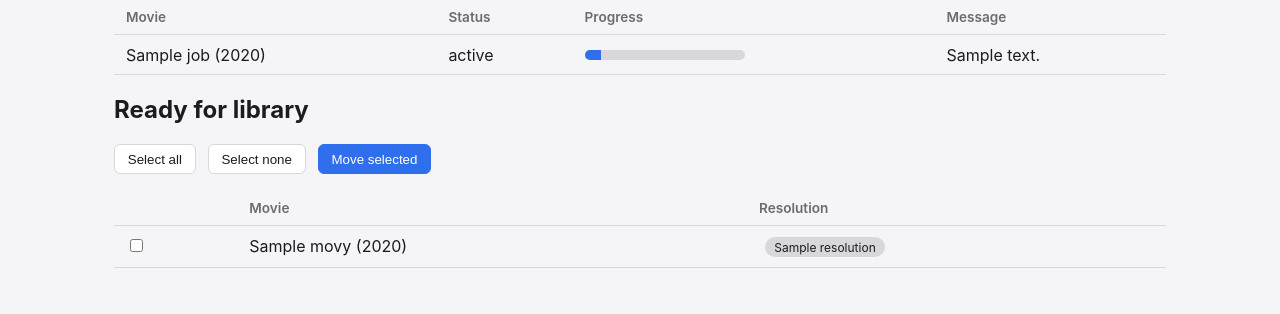
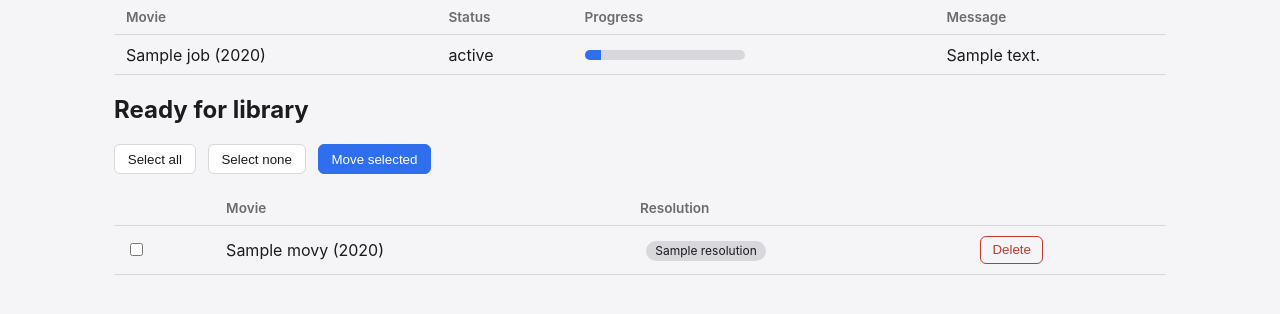
Before and after one commit to LWR999/MovieFlow, a Flask app: template templates/library.html in a window 1280 px wide. Shown: the part 209-523 px from the top of the page. Run offline with Flask 3, Linux system fonts and the light colour scheme; the template is opened without the code that fills it: most values are stand-ins (such as "Sample title", 1, 10 or a date in 2020).

Commit message:
Add deletion actions at every stage per spec section 10
POST /movies/<id>/delete deletes final_path (if set) or original_path
from disk, then removes the movie's job rows and the movie row itself
(jobs.movie_id has no ON DELETE CASCADE, so jobs must go first to
satisfy the FK constraint). Refuses with 409 if a job is currently
queued/running for that movie, rather than deleting a file out from
under an in-flight ffmpeg/mkvmerge/copy operation.

No dry-run, but per spec the button itself must still require a
click + are-you-sure - added a shared static/confirm.js that
intercepts any form[data-confirm] submit with a confirm() dialog, and
wired a Delete button into every row on Intake, Processing, and
Library. Processing/Library already wrap their movie table in one
bulk-select form, so nesting a second form per row isn't valid HTML -
each row's delete button uses the form="id" attribute to target a
sibling <form> declared after the bulk form closes.

Verified live against a running server with scratch fixtures only:
deleting a discovered item (original_path) and a preprocessed item
(final_path) both remove the file and DB row; a delete attempt against
a movie with a genuinely running job (confirmed via polling, not a
fixed sleep) correctly returns 409 and leaves the file/row untouched;
deletion succeeds cleanly with job rows cascade-cleaned once no job is
active.

```diff
--- a/app.py
+++ b/app.py
@@ -1,3 +1,6 @@
+import shutil
+from pathlib import Path
+
 from flask import Flask, abort, jsonify, redirect, render_template, request, url_for
 
 import config
@@ -106,6 +109,34 @@ def create_app():
         )
         conn.commit()
         return ("", 204)
+
+    @app.route("/movies/<int:movie_id>/delete", methods=["POST"])
+    def delete_movie(movie_id):
+        conn = db.get_db()
+        movie = conn.execute("SELECT * FROM movies WHERE id = ?", (movie_id,)).fetchone()
+        if movie is None:
+            abort(404)
+
+        active_job = conn.execute(
+            "SELECT id FROM jobs WHERE movie_id = ? AND status IN ('queued', 'running')",
+            (movie_id,),
+        ).fetchone()
+        if active_job:
+            abort(409, "cannot delete while a job is in progress for this movie")
+
+        path_str = movie["final_path"] or movie["original_path"]
+        path = Path(path_str)
+        if path.exists():
+            if path.is_dir():
+                shutil.rmtree(path)
+            else:
+                path.unlink()
+
+        conn.execute("DELETE FROM jobs WHERE movie_id = ?", (movie_id,))
+        conn.execute("DELETE FROM movies WHERE id = ?", (movie_id,))
+        conn.commit()
+
+        return redirect(request.referrer or url_for("intake"))
 
     @app.route("/movies/<int:movie_id>/preprocess", methods=["POST"])
     def trigger_preprocess(movie_id):
--- /dev/null
+++ b/static/confirm.js
@@ -0,0 +1,7 @@
+document.querySelectorAll("form[data-confirm]").forEach(function (form) {
+    form.addEventListener("submit", function (e) {
+        if (!confirm(form.dataset.confirm)) {
+            e.preventDefault();
+        }
+    });
+});
--- a/static/style.css
+++ b/static/style.css
@@ -261,3 +261,12 @@ main {
     color: #fff;
     border-color: var(--accent);
 }
+
+.delete-btn {
+    border: 1px solid #c0392b;
+    background: transparent;
+    color: #c0392b;
+    border-radius: 6px;
+    padding: 0.35rem 0.7rem;
+    cursor: pointer;
+}
--- a/templates/base.html
+++ b/templates/base.html
@@ -27,6 +27,7 @@
         {% block content %}{% endblock %}
     </main>
     <script src="{{ url_for('static', filename='theme.js') }}"></script>
+    <script src="{{ url_for('static', filename='confirm.js') }}"></script>
     {% block scripts %}{% endblock %}
 </body>
 </html>
--- a/templates/library.html
+++ b/templates/library.html
@@ -43,6 +43,7 @@
                     <th></th>
                     <th>Movie</th>
                     <th>Resolution</th>
+                    <th></th>
                 </tr>
             </thead>
             <tbody>
@@ -51,11 +52,16 @@
                     <td><input type="checkbox" name="movie_id" value="{{ m.id }}" class="row-select"></td>
                     <td>{{ m.clean_title }}{% if m.year %} ({{ m.year }}){% endif %}</td>
                     <td><span class="badge">{{ m.resolution or "unknown" }}</span></td>
+                    <td><button type="submit" form="delete-form-{{ m.id }}" class="delete-btn">Delete</button></td>
                 </tr>
                 {% endfor %}
             </tbody>
         </table>
     </form>
+    {% for m in movies %}
+    <form id="delete-form-{{ m.id }}" method="post" action="{{ url_for('delete_movie', movie_id=m.id) }}"
+          data-confirm="Delete {{ m.clean_title }}? This cannot be undone."></form>
+    {% endfor %}
     {% elif not jobs %}
     <div class="empty-state">No movies ready for the library move.</div>
     {% endif %}
--- a/templates/processing.html
+++ b/templates/processing.html
@@ -44,6 +44,7 @@
                     <th>Movie</th>
                     <th>Resolution</th>
                     <th>Foreign</th>
+                    <th></th>
                 </tr>
             </thead>
             <tbody>
@@ -53,11 +54,16 @@
                     <td>{{ m.clean_title }}{% if m.year %} ({{ m.year }}){% endif %}</td>
                     <td><span class="badge">{{ m.resolution or "unknown" }}</span></td>
                     <td>{% if m.is_foreign %}<span class="badge">Foreign</span>{% endif %}</td>
+                    <td><button type="submit" form="delete-form-{{ m.id }}" class="delete-btn">Delete</button></td>
                 </tr>
                 {% endfor %}
             </tbody>
         </table>
     </form>
+    {% for m in movies %}
+    <form id="delete-form-{{ m.id }}" method="post" action="{{ url_for('delete_movie', movie_id=m.id) }}"
+          data-confirm="Delete {{ m.clean_title }}? This cannot be undone."></form>
+    {% endfor %}
     {% elif not jobs %}
     <div class="empty-state">No movies ready for audio-track processing.</div>
     {% endif %}
```
Also changed, not shown: templates/intake.html (+7 -0 lines).
